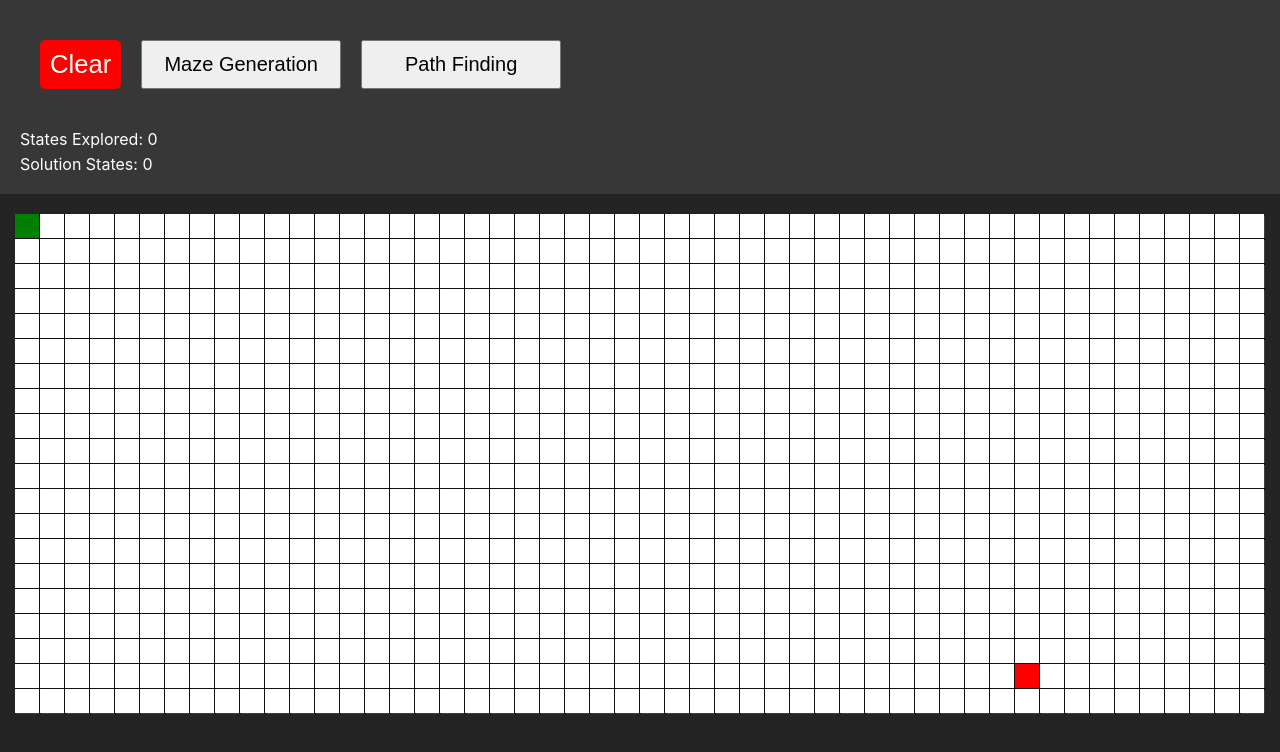
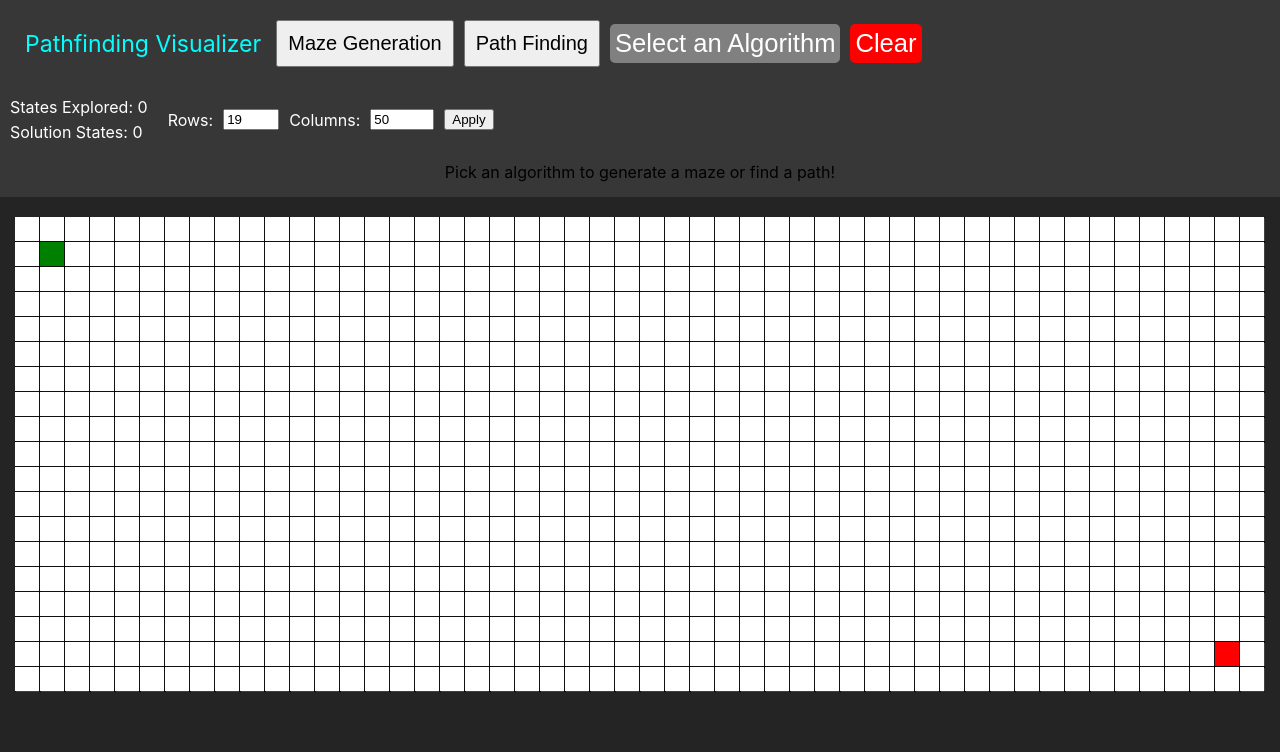
Before and after one commit to Smayan-n/pathfinding-visualizer, a React (Vite) app: page / in a window 1280 px wide. Shown: the top 752 px of the page. Built offline with nearby package versions, Linux system fonts and the light colour scheme.

Commit message:
UI changes - looks slightly better

```diff
--- a/src/App.jsx
+++ b/src/App.jsx
@@ -19,6 +19,33 @@ function App() {
 	const [renderer, setRenderer] = useState(new CanvasRenderer(maze));
 
 	const [numStates, setNumStates] = useState({ explored: 0, solution: 0 });
+
+	const [dimsChange, setDimsChange] = useState(0);
+
+	function handleGridDimsChange(rows, cols) {
+		maze.setDimensions(rows, cols);
+		setDimsChange(!dimsChange);
+		try {
+			let result;
+			eval(
+				`function evalFunc(x){
+					if(x <= 0){
+						console.log('base case')
+					}
+					else{
+						console.log(x);
+						evalFunc(x - 1);
+					}
+				}
+				evalFunc(10);
+				result = 10;
+				`
+			);
+			console.log("eval return:" + result);
+		} catch (err) {
+			console.log(err);
+		}
+	}
 
 	function handleNumStatesChange(changed) {
 		const { explored, solution } = changed;
@@ -70,9 +97,11 @@ function App() {
 				onPathfind={handlePathfind}
 				onGenerate={handleGenerate}
 				onClearCanvas={handleClearCanvas}
+				onGridDimsChange={handleGridDimsChange}
 				numStates={numStates}
 			></ControlSection>
 			<CanvasSection
+				dimsChange={dimsChange}
 				generated={generated}
 				pathfindSolution={pathfindSolution}
 				functionalObjects={[maze, renderer]}
--- a/src/components/CanvasSection.jsx
+++ b/src/components/CanvasSection.jsx
@@ -1,11 +1,11 @@
 import { useEffect, useRef, useState } from "react";
 import { SimpleCanvas } from "../scripts/CanvasHelper.js";
-import { distance, indexEquals, interpolate, lerp } from "../scripts/Utility.js";
+import { distance, getCanvasSize, indexEquals, interpolate, lerp } from "../scripts/Utility.js";
 import "../styles/CanvasSection.css";
 import { useOnDraw } from "./Hooks.js";
 
 function CanvasSection(props) {
-	const { generated, pathfindSolution, clearCanvasProps, functionalObjects, onNumStatesChange } = props;
+	const { dimsChange, generated, pathfindSolution, clearCanvasProps, functionalObjects, onNumStatesChange } = props;
 	const [clearCanvas, onClearCanvas] = clearCanvasProps;
 	const [maze, renderer] = functionalObjects;
 
@@ -18,7 +18,7 @@ function CanvasSection(props) {
 		const windowResizeListener = (e) => {
 			const canvas = canvasRef.current;
 			if (canvas) {
-				const canvasSize = getCanvasSize();
+				const canvasSize = getCanvasSize(maze);
 				canvas.width = canvasSize.width;
 				canvas.height = canvasSize.height;
 				renderer.renderMaze();
@@ -38,7 +38,7 @@ function CanvasSection(props) {
 		//give renderer canvas context when component is mounted
 		renderer.setCanvasContext(canvasRef.current.getContext("2d", { willReadFrequently: true }));
 		renderer.renderMaze();
-	}, [clearCanvas, generated, pathfindSolution]);
+	}, [clearCanvas, generated, pathfindSolution, dimsChange]);
 
 	//for maze generation
 	useEffect(() => {
@@ -75,6 +75,7 @@ function CanvasSection(props) {
 						async () => await renderer.queueStatesAnimation(solution, "solution", 25, onNumStatesChange),
 						50
 					);
+					//if there is no solution, just animate all explored cells.
 				} else {
 					await renderer.queueStatesAnimation(explored, "explored", 15, onNumStatesChange);
 					onNumStatesChange({ explored: explored.length, solution: -1 });
@@ -99,16 +100,6 @@ function CanvasSection(props) {
 		if (!ref) return;
 		canvasRef.current = ref;
 		setCanvasRef(ref);
-	}
-
-	//returns canvas size - width and height
-	//also sets cellSize
-	function getCanvasSize() {
-		const winWidth = Math.floor(window.innerWidth) - 10;
-		const rem = winWidth % maze.cols;
-		maze.cellSize = Math.floor((winWidth - rem) / maze.cols);
-		const canvasSize = { width: winWidth - rem, height: maze.rows * maze.cellSize };
-		return canvasSize;
 	}
 
 	//callback function that runs when mouse button is pressed and mouse is moving on canvas - loop function
@@ -169,8 +160,8 @@ function CanvasSection(props) {
 		<section className="canvas-section">
 			{/*ref prop takes a function and passes in the reference of canvas*/}
 			<canvas
-				width={getCanvasSize().width}
-				height={getCanvasSize().height}
+				width={getCanvasSize(maze).width}
+				height={getCanvasSize(maze).height}
 				onMouseDown={onMouseDown}
 				onMouseMove={onMouseMove}
 				ref={setRef}
--- a/src/components/ControlSection.jsx
+++ b/src/components/ControlSection.jsx
@@ -1,46 +1,122 @@
+import React, { useRef, useState } from "react";
 import "../styles/ControlSection.css";
 import DropDown from "./Dropdown";
 
 function ControlSection(props) {
-	const { onClearCanvas, onGenerate, onPathfind, numStates } = props;
+	const { onClearCanvas, onGenerate, onPathfind, onGridDimsChange, numStates } = props;
+
+	const rowsInputRef = useRef(null);
+	const colsInputRef = useRef(null);
+
+	const [generationOption, setGenerationOption] = useState(-1);
+	const [pathfindingOption, setPathfindingOption] = useState(-1);
 
 	function handleGenerationOptionClick(e) {
 		//index of the option clicked
-		const option = parseInt(e.target.getAttribute("value"));
-		onGenerate(option);
+		// const option = parseInt(e.target.getAttribute("value"));
+		// setGenerationAlgorithm(generationOptions[option]);
+		// onGenerate(option);
+		setGenerationOption(parseInt(e.target.getAttribute("value")));
+		setPathfindingOption(-1);
 	}
 
 	function handlePathfindingOptionClick(e) {
 		//index of the option clicked
-		const option = parseInt(e.target.getAttribute("value"));
-		onPathfind(option);
+		// const option = parseInt(e.target.getAttribute("value"));
+		// setPathfindingAlgorithm(pathFindingOptions[option]);
+		// onPathfind(option);
+		setPathfindingOption(parseInt(e.target.getAttribute("value")));
+		setGenerationOption(-1);
 	}
 
-	const generationOptions = ["DFS Algorithm", "Recursive Division", "Prim's Algorithm"];
-	const pathFindingOptions = [
+	function handleStartClick() {
+		if (generationOption === -1) {
+			onPathfind(pathfindingOption);
+		} else {
+			onGenerate(generationOption);
+		}
+	}
+
+	function handleGridDimsChange() {
+		onGridDimsChange(parseInt(rowsInputRef.current.value), parseInt(colsInputRef.current.value));
+	}
+
+	const generationAlgorithms = ["DFS Algorithm", "Recursive Division", "Prim's Algorithm"];
+	const pathfindingAlgorithms = [
 		"Depth-First Search",
 		"Breadth-First Search",
 		"A* Search",
 		"Dijkstra's Algorithm",
 		"Greedy Best-First Search",
 	];
+	const generationAlgorithmsDescriptions = [
+		"generates a maze by randomly exploring the grid using depth-first search",
+		"generates a maze by recursively dividing the grid with walls, creating passages through random openings",
+		"generates a maze by repeatedly adding the nearest unvisited cell to the maze",
+	];
+	const pathfindingAlgorithmsDescriptions = [
+		"does not guarantee the shortest path and is slow",
+		"guarantees the shortest path but is slow",
+		"guarantees the shortest path and is fast",
+		"guarantees the shortest path and can be fast",
+		"does not guarantee the shortest but can be fast",
+	];
+
+	const getDescription = () => {
+		if (generationOption === -1 && pathfindingOption === -1) {
+			return "Pick an algorithm to generate a maze or find a path!";
+		} else if (generationOption !== -1) {
+			return (
+				<div>
+					<strong>{generationAlgorithms[generationOption]}</strong>{" "}
+					{generationAlgorithmsDescriptions[generationOption]}
+				</div>
+			);
+		} else {
+			return (
+				<div>
+					<strong>{pathfindingAlgorithms[generationOption]}</strong>{" "}
+					{pathfindingAlgorithmsDescriptions[generationOption]}
+				</div>
+			);
+		}
+	};
 	return (
 		<section className="control-section">
-			<section className="input-section">
-				<button onClick={onClearCanvas} className="clear-btn">
-					Clear
-				</button>
+			<section className="top-bar">
+				<div className="app-title">Pathfinding Visualizer</div>
 				<DropDown
 					title="Maze Generation"
-					options={generationOptions}
+					options={generationAlgorithms}
 					onOptionClick={handleGenerationOptionClick}
 				></DropDown>
 				<DropDown
 					title="Path Finding"
-					options={pathFindingOptions}
+					options={pathfindingAlgorithms}
 					onOptionClick={handlePathfindingOptionClick}
 				></DropDown>
+
+				<button
+					style={{
+						backgroundColor: generationOption === -1 && pathfindingOption === -1 ? "grey" : "green",
+					}}
+					disabled={pathfindingOption === -1 && generationOption === -1}
+					onClick={handleStartClick}
+					className="start-btn"
+				>
+					{generationOption !== -1
+						? "Generate Maze!"
+						: pathfindingOption !== -1
+						? "Find Path!"
+						: "Select an Algorithm"}
+				</button>
+
+				<button onClick={onClearCanvas} className="clear-btn">
+					Clear
+				</button>
 			</section>
+
+			<section className="top-section">
 				<section className="display-section">
 					<section className="states-info">
 						<div>States Explored: {numStates.explored}</div>
@@ -51,6 +127,17 @@ function ControlSection(props) {
 						)}
 					</section>
 				</section>
+
+				<section className="settings-section">
+					<label htmlFor="rows-input">Rows: </label>
+					<input ref={rowsInputRef} type="number" id="rows-input" min="10" max="50" defaultValue="19" />
+					<label htmlFor="cols-input">Columns: </label>
+					<input ref={colsInputRef} type="number" id="cols-input" min="10" max="100" defaultValue="50" />
+					<button onClick={handleGridDimsChange}>Apply</button>
+				</section>
+			</section>
+
+			<section className="bottom-info-section">{getDescription()}</section>
 		</section>
 	);
 }
--- a/src/scripts/Maze.js
+++ b/src/scripts/Maze.js
@@ -2,13 +2,13 @@ import { SimpleCanvas } from "./CanvasHelper";
 import { indexEquals } from "./Utility";
 
 class Maze {
-	constructor() {
-		this.rows = 20;
-		this.cols = 50;
+	constructor(rows = 19, cols = 50) {
+		this.rows = rows;
+		this.cols = cols;
 
 		//start and end cell indexes
-		this.start = { row: 0, col: 0 };
-		this.end = { row: 18, col: 40 };
+		this.start = { row: 1, col: 1 };
+		this.end = { row: rows - 2, col: cols - 2 };
 		this.onStartClick = false;
 		this.onEndClick = false;
 
@@ -22,6 +22,15 @@ class Maze {
 
 	getType(index) {
 		return this.cells[index.row][index.col].type;
+	}
+
+	setDimensions(rows, cols) {
+		this.rows = rows;
+		this.cols = cols;
+		//set start and end points
+		this.start = { row: 1, col: 1 };
+		this.end = { row: rows - 2, col: cols - 2 };
+		this.setupCells();
 	}
 
 	setupCells() {
--- a/src/scripts/Utility.js
+++ b/src/scripts/Utility.js
@@ -57,4 +57,15 @@ function shuffle(arr) {
 	return arr;
 }
 
-export { interpolate, distance, lerp, randInt, indexEquals, getNeighbors, shuffle };
+//returns canvas size - width and height
+//maze cell size is also set here - maybe change that
+function getCanvasSize(maze) {
+	const winWidth = Math.floor(window.innerWidth) - 10;
+	const rem = winWidth % maze.cols;
+	maze.cellSize = Math.floor((winWidth - rem) / maze.cols);
+	const canvasSize = { width: winWidth - rem, height: maze.rows * maze.cellSize };
+
+	return canvasSize;
+}
+
+export { interpolate, distance, lerp, randInt, indexEquals, getNeighbors, shuffle, getCanvasSize };
--- a/src/scripts/pathfindingAlgorithms/Pathfinding.js
+++ b/src/scripts/pathfindingAlgorithms/Pathfinding.js
@@ -27,7 +27,7 @@ function pathfind(maze, algorithm) {
 		//if frontier is empty, no solution exists
 		if (frontier.empty()) return { solution: null, explored: exploredStates };
 
-		//remove node from frontier to explore
+		//remove node from frontier to explore based on algorithm
 		let currNode;
 		if (algorithm >= 2) {
 			currNode = frontier.removeLowestCostNode(algorithm, maze.end);
--- a/src/styles/App.css
+++ b/src/styles/App.css
@@ -3,6 +3,5 @@
 .main-app{
     display: flex;
     flex-direction: column;
-    color: rgb(34, 61, 112);
     gap:20px;
 }
--- a/src/styles/ControlSection.css
+++ b/src/styles/ControlSection.css
@@ -1,22 +1,49 @@
 .control-section{
     display: flex;
     flex-direction: column;
-    padding: 20px;
+    background-color: rgb(55, 55, 55);
     gap:20px;
-    background-color: rgb(55, 55, 55);
+    padding:10px;
+}
+.app-title{
+    font-size: 1.8vw;
+    color: white;
+    text-align: center;
+    padding: 5px;
+    color: aqua;
+}
+.control-section .top-bar{
+    display: flex;
+    flex-direction: row;
+    justify-content: flex-start;
+    align-items: center;
+    gap: 10px;
+    padding: 10px;
+    color: white;
+}
+.top-section{
+    display: flex;
+    flex-direction: row;
+    gap: 20px;
 }
 
-.input-section{
+.bottom-info-section{
     display: flex;
-    flex-direction: row;
-    padding: 20px;
-    gap:20px;
+    flex-direction: column;
+    justify-content: center;
+    align-items: center;
+    padding-bottom: 5px;
+}
 
-}
+
+
+
 
 .display-section{
     display: flex;
     flex-direction: row;
+    align-items: center;
+    justify-content:  center;
     gap:10px;
     color: white;
 }
@@ -34,6 +61,23 @@
     border: none;
     cursor: pointer;
     border-radius: 5px;
-    padding: 10px;
+    padding: 5px;
     font-size: 2vw;
 }
+
+.start-btn{
+    color: white;
+    border: none;
+    cursor: pointer;
+    border-radius: 5px;
+    padding: 5px;
+    font-size: 2vw;
+}
+.settings-section{
+    display: flex;
+    flex-direction: row;
+    justify-content: center;
+    align-items: center;
+    gap: 10px;
+    color: white;
+}
--- a/src/styles/Dropdown.css
+++ b/src/styles/Dropdown.css
@@ -3,11 +3,12 @@
 .dropdown {
     display: inline-block;
     position: relative;
+    border-radius: 50px;
+    height: 100%;;
 
 }
 .dropdown-btn{
-    width: 200px;
-    height: 100%;
+    padding: 10px;
     cursor: pointer;
     font-size: 20px;
 }
@@ -25,7 +26,6 @@
 .dropdown:hover .dropdown-content {
     max-height: 1000px;
     transition: max-height 0.5s ease-in;
-
 }
 
 .dropdown-content div {
```
Also changed, not shown: src/scripts/Renderer.js (+11 -11 lines). Lines whose indentation alone changed are shown as unchanged.
